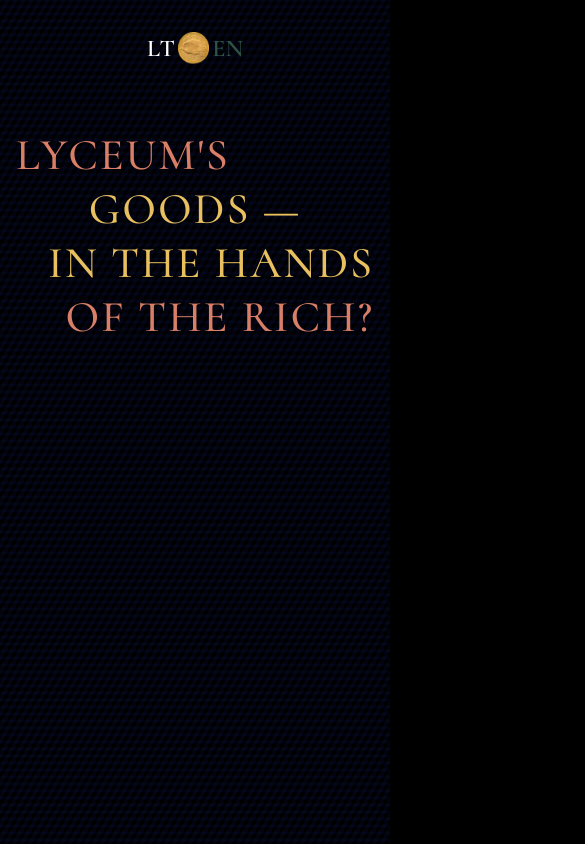
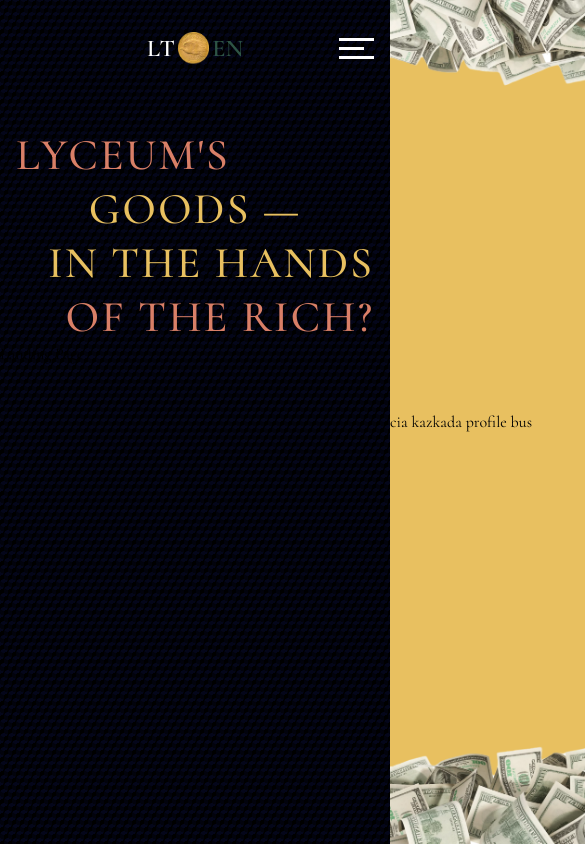
Before and after one commit to 81GB3N/simtadienis, a React (Create React App) app in the folder frontend/: page / in a window 390 px wide. Shown: the top 844 px of the page, 585 px wide, since content can reach past the window. Built offline with nearby package versions, Linux system fonts and the light colour scheme.

Commit message:
Added hamburger button and slide in menu

```diff
--- a/frontend/src/app.css
+++ b/frontend/src/app.css
@@ -1,5 +1,12 @@
 /* VARIABLES */
-:root {}
+:root {
+    /* colors */
+    --primary-color-red:#d97f67;
+    --primary-color-yellow:#e8c060;
+    --primary-color-green:#2e5445;
+
+    --secondary-color-red: #d97f67;
+}
 
 /* CSS RESET */
 *,
@@ -15,7 +22,7 @@
 }
 
 body {
-    min-height: 100svh;
+    min-height: 100vh;
 }
 
 img {
@@ -29,7 +36,7 @@ li {
     text-wrap: pretty;
 }
 
-button{
+button {
     all: unset;
     cursor: pointer;
 }
@@ -38,7 +45,7 @@ button{
 body {
     background-color: #000000;
     opacity: 1;
-    background-image:  linear-gradient(30deg, #04061a 12%, transparent 12.5%, transparent 87%, #04061a 87.5%, #04061a), linear-gradient(150deg, #04061a 12%, transparent 12.5%, transparent 87%, #04061a 87.5%, #04061a), linear-gradient(30deg, #04061a 12%, transparent 12.5%, transparent 87%, #04061a 87.5%, #04061a), linear-gradient(150deg, #04061a 12%, transparent 12.5%, transparent 87%, #04061a 87.5%, #04061a), linear-gradient(60deg, #04061a77 25%, transparent 25.5%, transparent 75%, #04061a77 75%, #04061a77), linear-gradient(60deg, #04061a77 25%, transparent 25.5%, transparent 75%, #04061a77 75%, #04061a77);
+    background-image: linear-gradient(30deg, #04061a 12%, transparent 12.5%, transparent 87%, #04061a 87.5%, #04061a), linear-gradient(150deg, #04061a 12%, transparent 12.5%, transparent 87%, #04061a 87.5%, #04061a), linear-gradient(30deg, #04061a 12%, transparent 12.5%, transparent 87%, #04061a 87.5%, #04061a), linear-gradient(150deg, #04061a 12%, transparent 12.5%, transparent 87%, #04061a 87.5%, #04061a), linear-gradient(60deg, #04061a77 25%, transparent 25.5%, transparent 75%, #04061a77 75%, #04061a77), linear-gradient(60deg, #04061a77 25%, transparent 25.5%, transparent 75%, #04061a77 75%, #04061a77);
     background-size: 8px 14px;
     background-position: 0 0, 0 0, 4px 7px, 4px 7px, 0 0, 4px 7px;
 
@@ -47,63 +54,143 @@ body {
 
 /* HEADER */
 /* selector */
-#header__selector{
+#header__selector {
     display: flex;
     justify-content: center;
     align-items: center;
     gap: 0.2rem;
-    height: 4rem;
-    margin-top: 1rem;
+    height: 5rem;
+    padding-top: 1rem;
     margin-bottom: 3rem;
     position: sticky;
     top: 0;
     transition: transform 0.5s ease-in-out;
 }
-#header__selector.hidden{
+
+#header__selector.hidden {
     transform: translateY(-100%);
 }
-#selector-img{
+
+#selector-img {
     position: relative;
     max-height: 50%;
     max-width: 50%;
     object-fit: contain;
 }
-.selector-btn{
+
+.selector-btn {
     font-size: 1.5rem;
-    color:#fff;
+    color: #fff;
     font-weight: 600;
     transition: color 0.2s ease-in-out;
 }
-.selector-btn.active{
-    color: #2e5445;
+
+.selector-btn.active {
+    color: var(--primary-color-green);
 }
+
 /* title */
-#header__title{
+#header__title {
     display: flex;
     flex-direction: column;
     padding: 0 1rem
 }
-.title-text{
+
+.title-text {
     font-size: 2.75rem;
     font-weight: 500;
     letter-spacing: 2px;
     text-transform: uppercase;
     word-break: normal;
 }
-.title-one, .title-four{
-    color: #d97f67;
+
+.title-one,
+.title-four {
+    color: var(--primary-color-red);
 }
-.title-two, .title-three{
-    color: #e8c060;
+
+.title-two,
+.title-three {
+    color: var(--primary-color-yellow);
 }
-.title-two{
+
+.title-two {
     align-self: center;
 }
-.title-three, .title-four{
+
+.title-three,
+.title-four {
     align-self: flex-end;
 }
 
+/* HAMBURGER */
+/* burger button */
+#hamburger {
+    position: absolute;
+    right: 1rem;
+    width: 35px;
+    z-index: 10;
+    transition: transform 0.5s ease-in-out;
+}
+
+#hamburger>#bar,
+#hamburger::after,
+#hamburger::before {
+    content: "";
+    display: block;
+    width: 100%;
+    height: 3px;
+    background-color: #fff;
+    margin: 6px 0;
+    transition: 0.4s;
+}
+#hamburger>#bar {
+    width: 70%;
+}
+/* hamburger is active */
+#hamburger.active>#bar {
+    opacity: 0;
+}
+#hamburger.active::after {
+    transform: rotate(-45deg) translate(3px, -10px);
+    background-color: var(--primary-color-red);
+}
+#hamburger.active::before {
+    transform: rotate(45deg) translate(3px, 10px);
+    background-color: var(--primary-color-red);
+}
+#hamburger.active{
+    transform: translateY(2rem);
+}
+
+/* burger menu */
+#menu{
+    position: absolute;
+    z-index: 9;
+    display: flex;
+    flex-direction: column;
+    justify-content: space-between;
+    top: 0;
+    left: 100%;
+    width: 100%;
+    min-height: 100vh;
+    transition: transform 0.5s ease-in-out;
+    background-color: var(--primary-color-yellow);
+}
+#menu.active{
+    transform: translateX(-100%);
+}
+.menu-img{
+    width: 100%;
+    height: 100%;
+    object-fit: cover;
+}
+.menu-img.img-one{
+    rotate: 180deg;
+    transform: translateY(1rem);
+}
+
 /* CSS FOR VISUAL TESTS */
-.content{
+.content {
     height: 350vh;
 }
--- /dev/null
+++ b/frontend/src/components/HamburgerMenu.jsx
@@ -0,0 +1,25 @@
+import { useState } from 'react';
+import hundredDollars from '../images/heap-hundred-dollar-.webp';
+
+export default function HamburgerMenu() {
+    const [active, setActive] = useState(false);
+
+    const handleClick = () => {
+        setActive(!active);
+        document.getElementById('hamburger').classList.toggle('active');
+        document.getElementById('menu').classList.toggle('active');
+    }
+
+    return (
+        <>
+            <button id="hamburger" onClick={handleClick}>
+                <div id='bar'></div>
+            </button>
+            <div id="menu">
+                <img src={hundredDollars} alt="hundred dollars" class='menu-img img-one'></img>
+                <p>cia kazkada profile bus</p>
+                <img src={hundredDollars} alt="hundred dollars" class='menu-img img-two'></img>
+            </div>
+        </>
+    )
+}
--- a/frontend/src/components/Header.jsx
+++ b/frontend/src/components/Header.jsx
@@ -1,5 +1,6 @@
 import { useState, useEffect } from 'react';
 import LanguageSelector from './LanguageSelector';
+import HamburgerMenu from './HamburgerMenu';
 // Internationalization
 import { FormattedMessage } from 'react-intl';
 
@@ -22,6 +23,7 @@ export default function Header() {
         <header id='header' >
             <div id='header__selector' className={hidden ? 'hidden' : ''}>
                 <LanguageSelector />
+                <HamburgerMenu />
             </div>
             <div id='header__title'>
                 <span className='title-text title-one'>
@@ -37,7 +39,6 @@ export default function Header() {
                     <FormattedMessage id="header.title.four" />
                 </span>
             </div>
-            <div className='content'></div>
         </header>
     )
 }
```
Also changed, not shown: frontend/src/images/heap-hundred-dollar-.webp (added).
